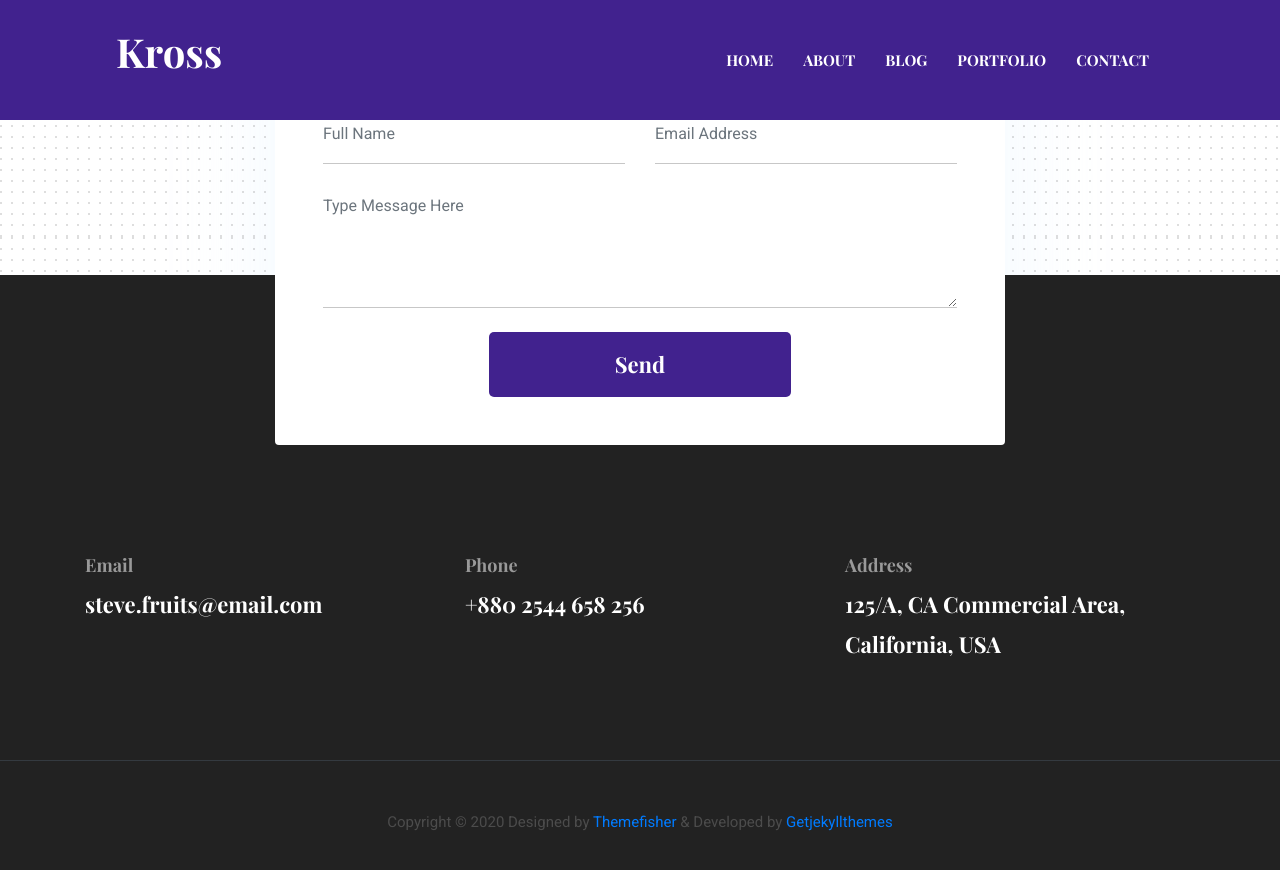
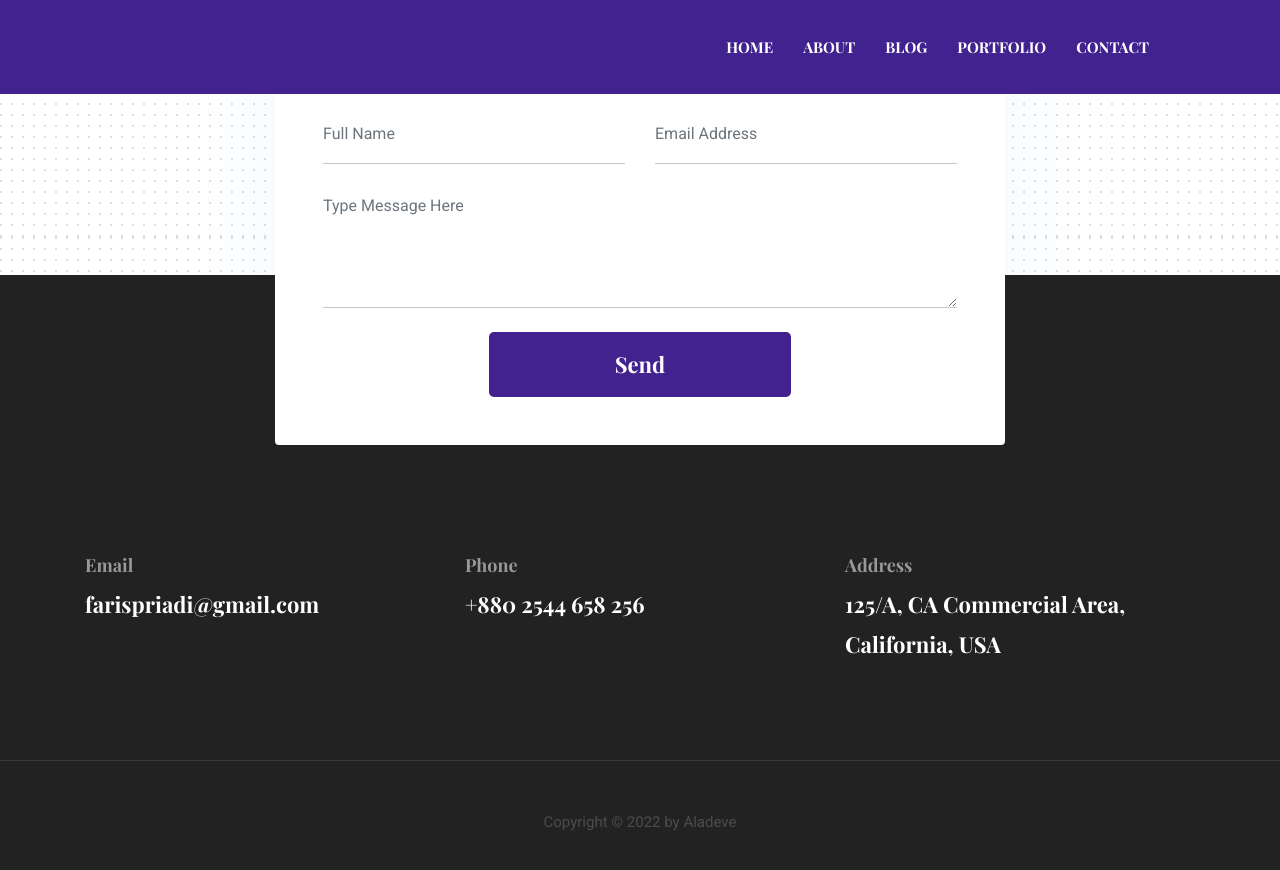
Before and after one commit to farispriadi/henisusilowati, a Jekyll site: the page built from _pages/contact.html, in a window 1280 px wide and 900 px high, scrolled down 786 px. Shown: the top 870 px of the window. Built offline with Jekyll 4.4.1, drawn with Linux system fonts in a browser that asks for light colours.

Commit message:
Update settings.yml

```diff
--- a/_data/settings.yml
+++ b/_data/settings.yml
@@ -1,14 +1,14 @@
 #-------------------------------
 # General Site Settings
 
-title: Kross
+title:
 logo:
-author: themefisher
+author: farispriadi
 description: this is meta description
-email: steve.fruits@email.com
+email: farispriadi@gmail.com
 phone: +880 2544 658 256
 address: 125/A, CA Commercial Area, California, USA
-copyright: Copyright &copy; 2020 Designed by [Themefisher](https://themefisher.com) & Developed by [Getjekyllthemes](https://getjekyllthemes.com)
+copyright: Copyright &copy; 2022 by Aladeve
 
 menu:
 - {name: About, link: '/about'}
@@ -38,12 +38,11 @@
 # Hero Section
 
 hero:
-  hero-title: Hi! I’m <br> Christoher <br> UX designer
+  hero-title: Halo! Saya <br> Heni Susilowati <br> Ilustator
 
 social:
 - {icon: "ti-facebook", link: "#"}
 - {icon: "ti-instagram", link: "#"}
-- {icon: "ti-dribbble", link: "#"}
 - {icon: "ti-twitter", link: "#"}
 
 
@@ -76,50 +75,50 @@
 
 
 # My Team Section
-team:
-  - title : "Jack Schenziwe"
-    image : "assets/images/team/member-1.png"
-    designation : "Project Manager"
+# team:
+#   - title : "Jack Schenziwe"
+#     image : "assets/images/team/member-1.png"
+#     designation : "Project Manager"
 
-  - title : "Julias Carlie"
-    image : "assets/images/team/member-2.png"
-    designation : "Web Developer"
+#   - title : "Julias Carlie"
+#     image : "assets/images/team/member-2.png"
+#     designation : "Web Developer"
 
-  - title : "John Doe"
-    image : "assets/images/team/member-3.png"
-    designation : "Designer"
+#   - title : "John Doe"
+#     image : "assets/images/team/member-3.png"
+#     designation : "Designer"
 
 
 #-------------------------------
 # Skills Section
 
-skills-title: Skills
-skills:
-- {name: Web Design, color: '#fdb157', value: '90%'}
-- {name: Logo Design, color: '#9473e6', value: '60%'}
-- {name: After Effects, color: '#bdecf6', value: '80%'}
-- {name: Web App, color: '#ffbcaa', value: '70%'}
+# skills-title: Skills
+# skills:
+# - {name: Web Design, color: '#fdb157', value: '90%'}
+# - {name: Logo Design, color: '#9473e6', value: '60%'}
+# - {name: After Effects, color: '#bdecf6', value: '80%'}
+# - {name: Web App, color: '#ffbcaa', value: '70%'}
 
 
 #-------------------------------
 # Exprerience Section
 
-experience-title: Experience
-experience:
-- {name: Junior UX Designer, icon: 'icon-1.png', date: 'Jan 2007 - Feb 2009', organization: 'WEBEX'}
-- {name: UX & UI Designer, icon: 'icon-2.png', date: 'Mar 2009 - Aug 2014', organization: 'AUGMEDIX'}
-- {name: Senior UI Designer, icon: 'icon-3.png', date: 'Sep 2014 - Present', organization: 'THEMEFISHER'}
+# experience-title: Experience
+# experience:
+# - {name: Junior UX Designer, icon: 'icon-1.png', date: 'Jan 2007 - Feb 2009', organization: 'WEBEX'}
+# - {name: UX & UI Designer, icon: 'icon-2.png', date: 'Mar 2009 - Aug 2014', organization: 'AUGMEDIX'}
+# - {name: Senior UI Designer, icon: 'icon-3.png', date: 'Sep 2014 - Present', organization: 'THEMEFISHER'}
 
 
 #-------------------------------
 # Education Section
 
-education-title: Education
-education:
-- {name: Marters in UX Design, date: '2006', organization: 'Masassusets Institute of Technology'}
-- {name: Honours in Fine Arts, date: '2004', organization: 'Harvard University'}
-- {name: Higher Secondary Certificat, date: '2000', organization: 'Cardiff School'}
-- {name: Secondary School Certificate, date: '1998', organization: 'Cardiff School'}
+# education-title: Education
+# education:
+# - {name: Marters in UX Design, date: '2006', organization: 'Masassusets Institute of Technology'}
+# - {name: Honours in Fine Arts, date: '2004', organization: 'Harvard University'}
+# - {name: Higher Secondary Certificat, date: '2000', organization: 'Cardiff School'}
+# - {name: Secondary School Certificate, date: '1998', organization: 'Cardiff School'}
 
 
 #-------------------------------
```
